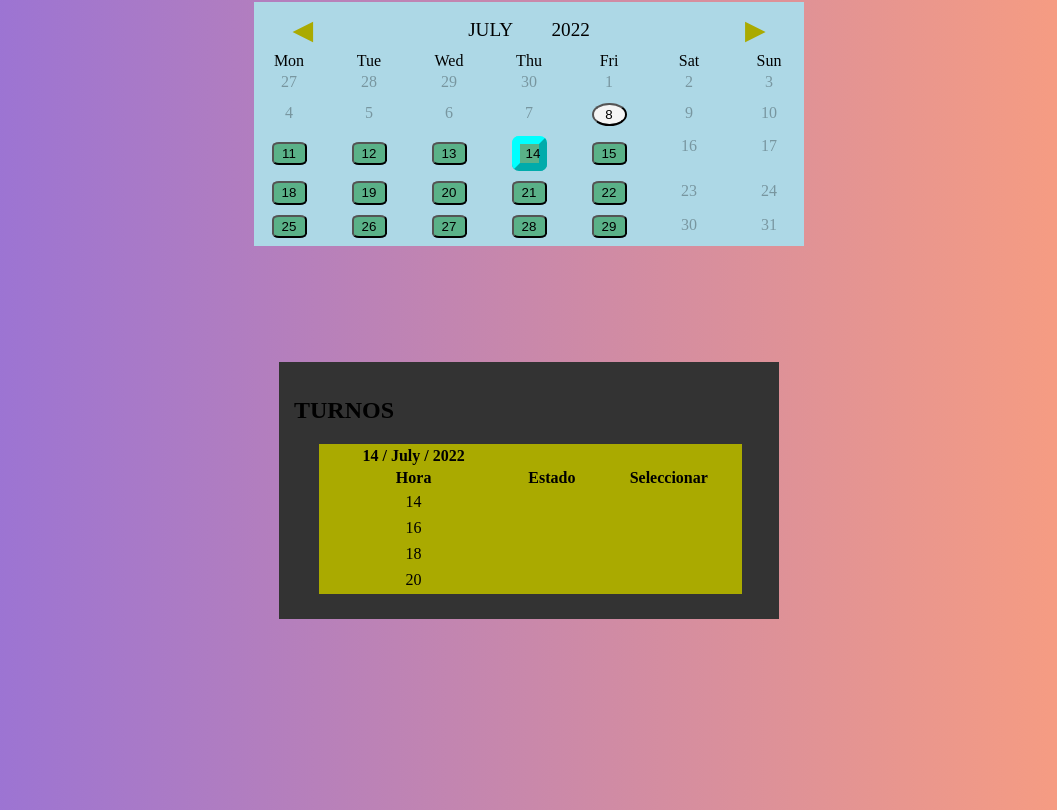
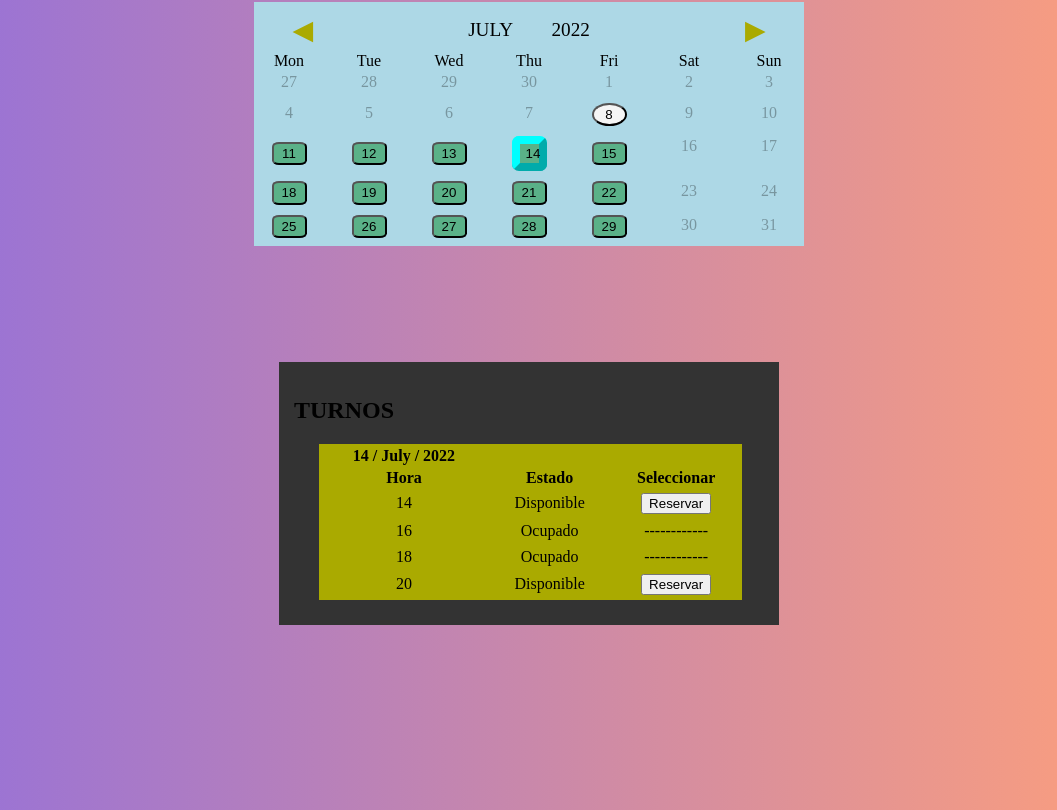
Before and after one commit to Dimas-Peterson/calendar-of-shifts, a plain HTML site: page index.html in a window 1280 px wide. Both pictures are taken after a click on the element 640 px from the left and 240 px from the top of the page. Shown: the part 86-896 px from the top of the page, without its empty margins (111-1168 px from the left). Drawn offline with Linux system fonts and the light colour scheme.

Commit message:
viernes 8 julio

```diff
--- a/Scripts/table.js
+++ b/Scripts/table.js
@@ -9,7 +9,6 @@ let $nextMonth = document.getElementById("next-month");
 
 //Fecha de la tabla
 let $dateTable = document.getElementById("dateTable");
-
 
 //Obtenemos datos del mes y año
 let $month = document.getElementById("month");
@@ -30,28 +29,22 @@ let dayTable = "DIA";
 $prevMonth.addEventListener("click", tableData);
 $nextMonth.addEventListener("click", tableData);
 
-
-
-
-
 //-----============= FUNCIONES ==============-----//
 //Fecha por defecto de la tabla de turnos
 
 fechaPorDefecto();
 
-function fechaPorDefecto(){
+function fechaPorDefecto() {
   //Si el mes al que saltamos es el actual, por defecto se seleccionara el dia de hoy
-    for(let i=0; i<monthNames.length; i++){
-        if((monthTable === monthNames[i]) && (i == currentMonth)){
+  for (let i = 0; i < monthNames.length; i++) {
+    if (monthTable === monthNames[i] && i == currentMonth) {
       dayTable = currentDay;
       break;
     } else {
       dayTable = "DIA";
     }
   }
-
 }
-
 
 //Funcion que genera la tabla
 function tableData(e) {
@@ -65,35 +58,94 @@ function tableData(e) {
   //Comprobamos si el mes sobre el que estamos es el actual
   fechaPorDefecto();
 
-
   //si es un numero agregamos a la variable
-    if((isNaN(e) != true)){
+  if (isNaN(e) != true) {
     dayTable = e;
-    };
+  }
 
   //Añadimos la fecha a la tabla
   $dateTable.innerHTML = dayTable + " / " + monthTable + " / " + yearTable;
 
+  console.log(
+    dayTable + " / " + monthTable + " / " + yearTable + " Dentro del evento"
+  );
+  cargarTurnos();
 
-    console.log(dayTable + " / " + monthTable + " / " + yearTable + " Dentro del evento");
-    cargarTurnos();
 }
 
-  //console.log(dayTable + " / " + monthTable + " / " + yearTable + " fuera del evento");
-  //FUNCION QUE ALTERA TABLA DE TURNOS
 
-  let turnoEstado = "";
-  let turnoDisponible = "Disponible";
-  let turnoOcupado = "Ocupado";
-
-  let turno14 = turnoDisponible;
-  let turno16 = turnoOcupado;
-
-  function cargarTurnos(){
-    if((isNaN(dayTable) != true)){
-        console.log("HOLANDA " + dayTable)
-
-    } else {
-        console.log("No entre al if soy daytable")
+//OBJETO FECHA
+class FechaElegida {
+    constructor (dia, mes, año, dataBaseTurnos) {
+        this.dia = dia;
+        this.mes = mes;
+        this.año = año;
+        this.turnos = dataBaseTurnos;
     }
 }
+
+
+//"BASE DE DATOS"
+
+var dataBaseTurnos = [
+  {
+    hora: 14,
+    estado: "Disponible",
+  },
+  {
+    hora: 16,
+    estado: "Ocupado",
+  },
+  {
+    hora: 18,
+    estado: "Ocupado",
+  },
+  {
+    hora: 20,
+    estado: "Disponible",
+  },
+];
+
+
+
+
+
+//Funcion que agrega el estado de los turnos segun horario
+function agregarDatosTabla() {
+
+  for (let i = 0; i < dataBaseTurnos.length; i++) {
+    document.getElementById(i).innerHTML +=
+      '<td class="datatable__state">' + dataBaseTurnos[i].hora + "</td>";
+      document.getElementById(i).innerHTML += '<td class="datatable__state">' + dataBaseTurnos[i].estado + "</td>";
+
+    if (dataBaseTurnos[i].estado == "Disponible") {
+      document.getElementById(i).innerHTML +=
+        '<td class="datatable__state"><button> Reservar </button></td>';
+    } else {
+        document.getElementById(i).innerHTML +=
+        '<td class="datatable__state"><div> ------------ </div></td>';
+    }
+
+  }
+
+}
+
+
+
+//REINICIA LA TABLA PARA QUE NO SE AGREGUEN UN Y OTRA VEz AL ESCUCHAR EL EVENTO
+function borrarTablaTurnos(){
+    for(let i = 0; i < dataBaseTurnos.length; i++){
+        document.getElementById(i).textContent = " ";
+    }
+}
+
+
+function cargarTurnos() {
+    borrarTablaTurnos();
+  if (isNaN(dayTable) != true) {
+    console.log("HOLANDA " + dayTable);
+    agregarDatosTabla();
+  } else {
+    console.log("No entre al if soy daytable");
+  }
+}
--- a/index.html
+++ b/index.html
@@ -49,26 +49,10 @@
                             </tr>
                         </thead>
                         <tbody id="tbody">
-                            <tr>
-                                <td class="datatable__hour" id="td14hs">14</td>
-                                <td class="datatable__state" id="td14"></td>
-                                <td id="button14"></td>
-                            </tr>
-                            <tr>
-                                <td class="datatable__hour" id="td16hs">16</td>
-                                <td class="datatable__state" id="td16"></td>
-                                <td id="button16"></td>
-                            </tr>
-                            <tr>
-                                <td class="datatable__hour" id="td18hs">18</td>
-                                <td class="datatable__state" id="td18"></td>
-                                <td id="button18"></td>
-                            </tr>
-                            <tr>
-                                <td class="datatable__hour" id="td20hs">20</td>
-                                <td class="datatable__state" id="td20"></td>
-                                <td id="button20"></td>
-                            </tr>
+                            <tr id="0"></tr>
+                            <tr id="1"></tr>
+                            <tr id="2"></tr>
+                            <tr id="3"></tr>
                         </tbody>
                     </table>
             </div>
```
Also changed, not shown: Scripts/objects.js (added). Lines whose indentation alone changed are shown as unchanged.
